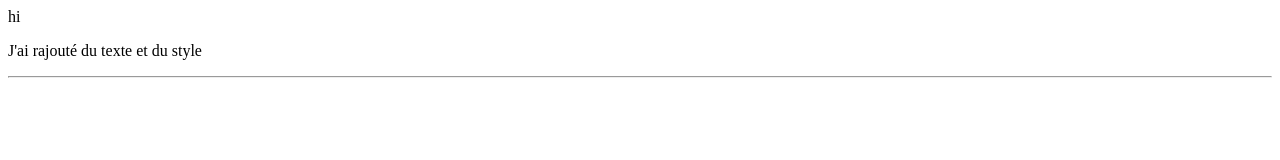
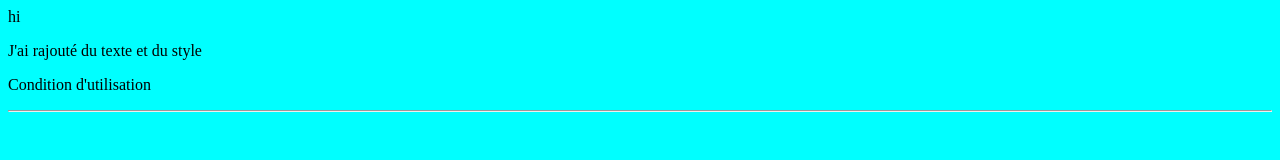
Before and after one commit to AlexandreLamart/hello, a plain HTML site: page index.html in a window 1280 px wide. Drawn offline with Linux system fonts and the light colour scheme.

Commit message:
"Modification background color"

```diff
--- a/index.html
+++ b/index.html
@@ -4,8 +4,14 @@
         <meta charset="utf-8">
     </head>
     <body>
+        <style type="text/css">
+        body {
+            background-color: aqua;
+        }
+        </style>
         <p>hi</p>
         <p>J'ai rajouté du texte et du style</p>
+        <p>Condition d'utilisation</p>
         <hr>
     </body>
 </html>
```
